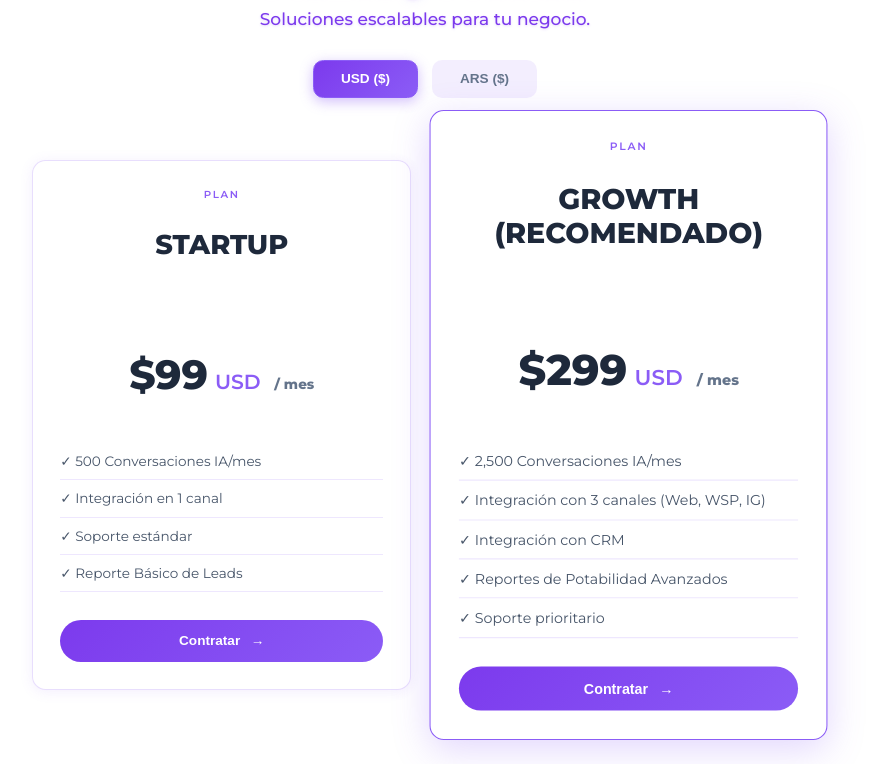
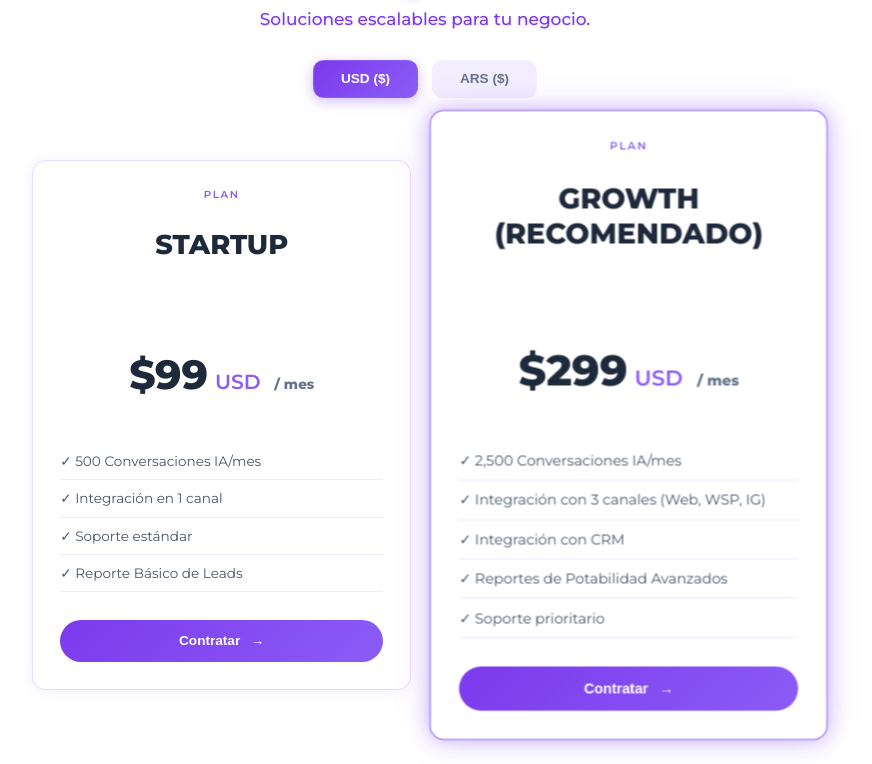
Before and after one commit to bautidiez/WG-PAGE, an Angular app: page / in a window 1280 px wide. Shown: the part 2858-3622 px from the top of the page, without its empty margins (215-1087 px from the left). Built offline with nearby package versions, Linux system fonts and the light colour scheme; no server answers.

Commit message:
style: enhance highlighted pricing card visibility and shine

```diff
--- a/src/app/app.component.css
+++ b/src/app/app.component.css
@@ -2229,9 +2229,15 @@ PRICING SECTION
 }
 
 .plan-card.highlight {
-    background: transparent;
+    background: rgba(255, 255, 255, 0.9);
+    /* Opaque translucent */
+    backdrop-filter: blur(12px);
+    /* Glass effect */
     border: 2px solid #8b5cf6;
-    box-shadow: 0 10px 40px rgba(139, 92, 246, 0.25);
+    /* Enhanced shine */
+    box-shadow:
+        0 0 20px rgba(139, 92, 246, 0.4),
+        0 0 40px rgba(139, 92, 246, 0.2);
     transform: none;
 }
 
```
Also changed, not shown: src/assets/mordida.png (added).
